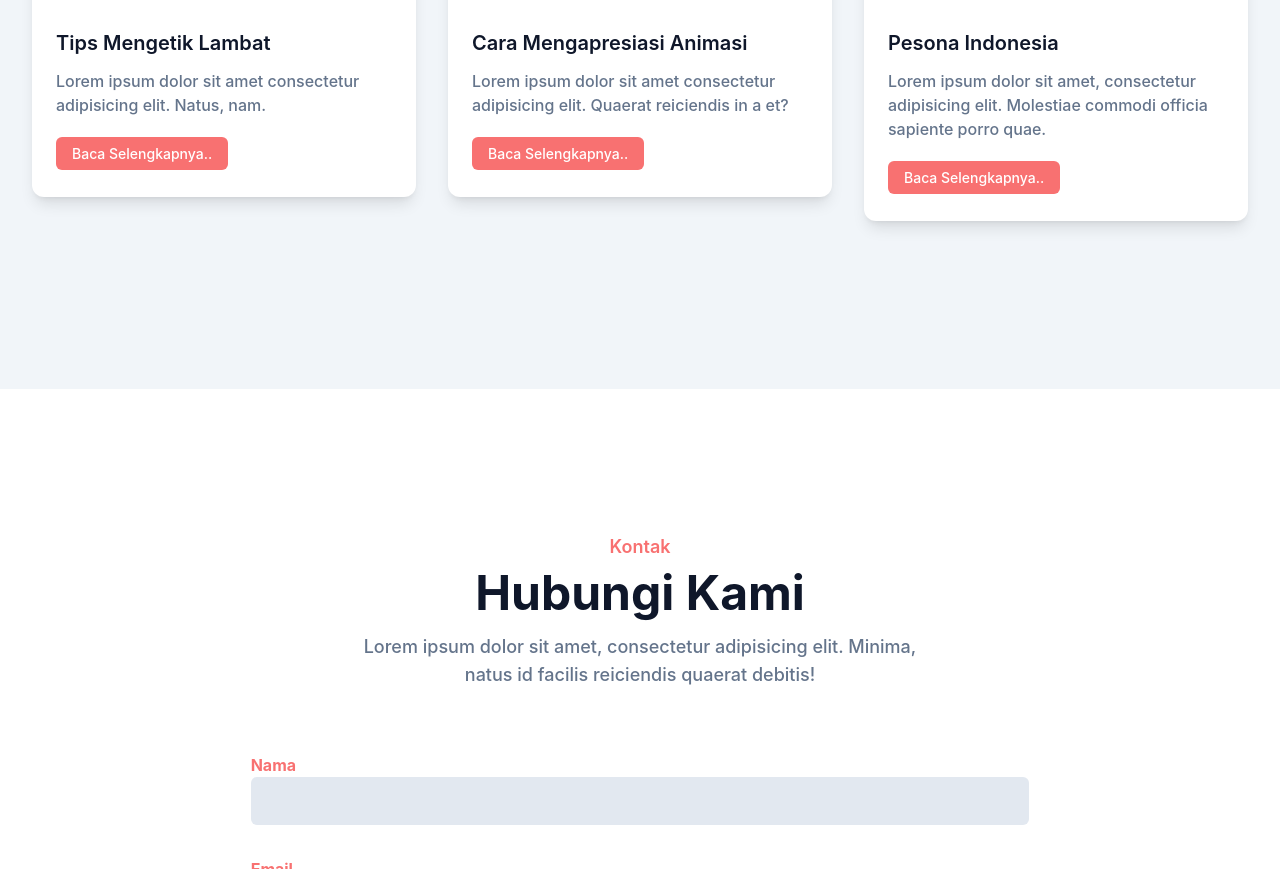
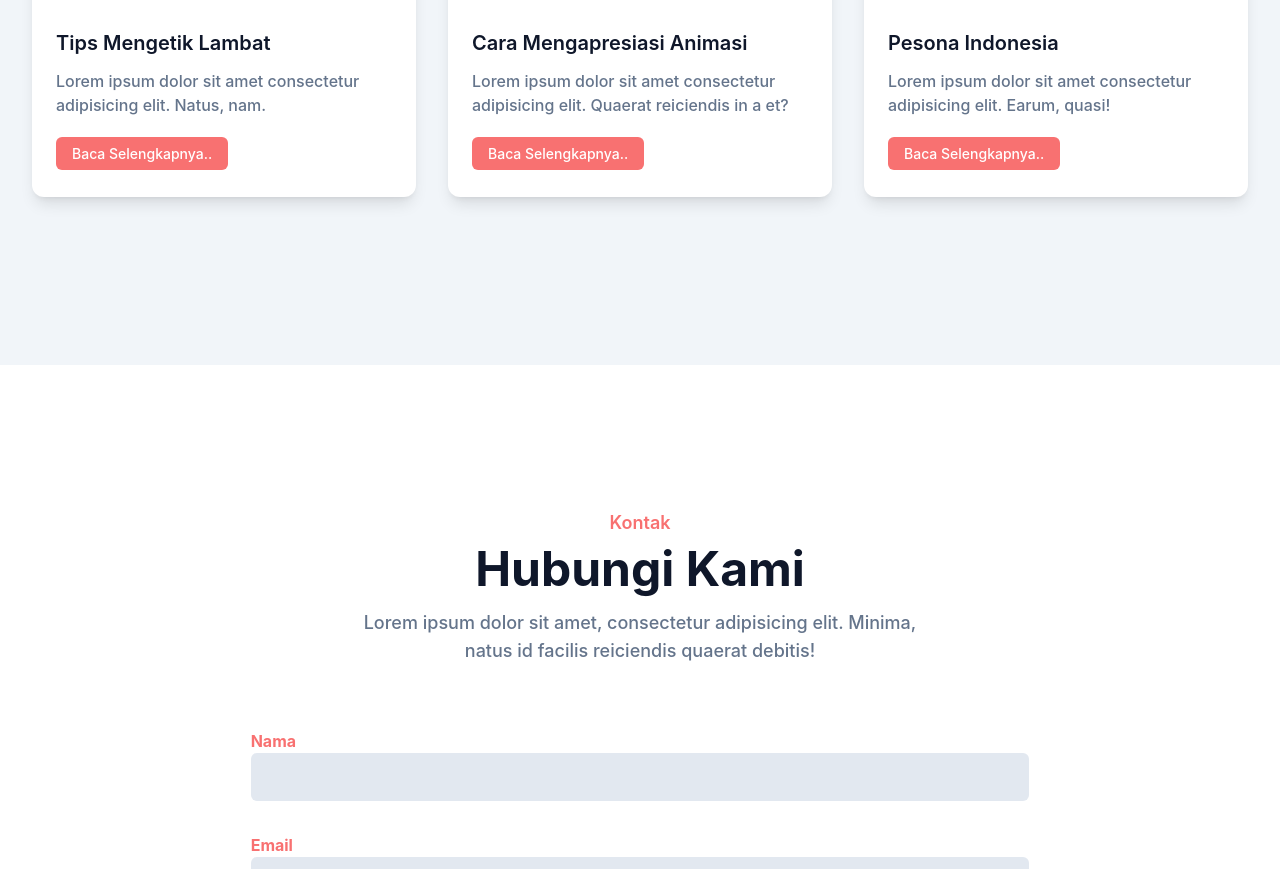
Before and after one commit to Alief321/Belajar-Tailwind, a website: page index.html in a window 1280 px wide. Shown: the part 3737-4606 px from the top of the page. Drawn offline with Linux system fonts and the light colour scheme.

Commit message:
ubah tulisan di blog

```diff
--- a/index.html
+++ b/index.html
@@ -292,7 +292,7 @@
               <img src="https://source.unsplash.com/360x200?Indonesia" alt="Indonesia" class="w-full">
               <div class="py-8 px-6">
                 <a href="#" class="block mb-3 font-semibold text-xl text-dark hover:text-primary truncate dark:text-white"><h3>Pesona Indonesia</h3></a>
-                <p class="mb-6 font-medium text-second text-base ">Lorem ipsum dolor sit amet, consectetur adipisicing elit. Molestiae commodi officia sapiente porro quae.</p>
+                <p class="mb-6 font-medium text-second text-base ">Lorem ipsum dolor sit amet consectetur adipisicing elit. Earum, quasi!</p>
                 <a href="#" class="font-medium text-sm text-white bg-primary py-2 px-4 rounded-md hover:opacity-80">Baca Selengkapnya..</a>
               </div>
             </div>
```
